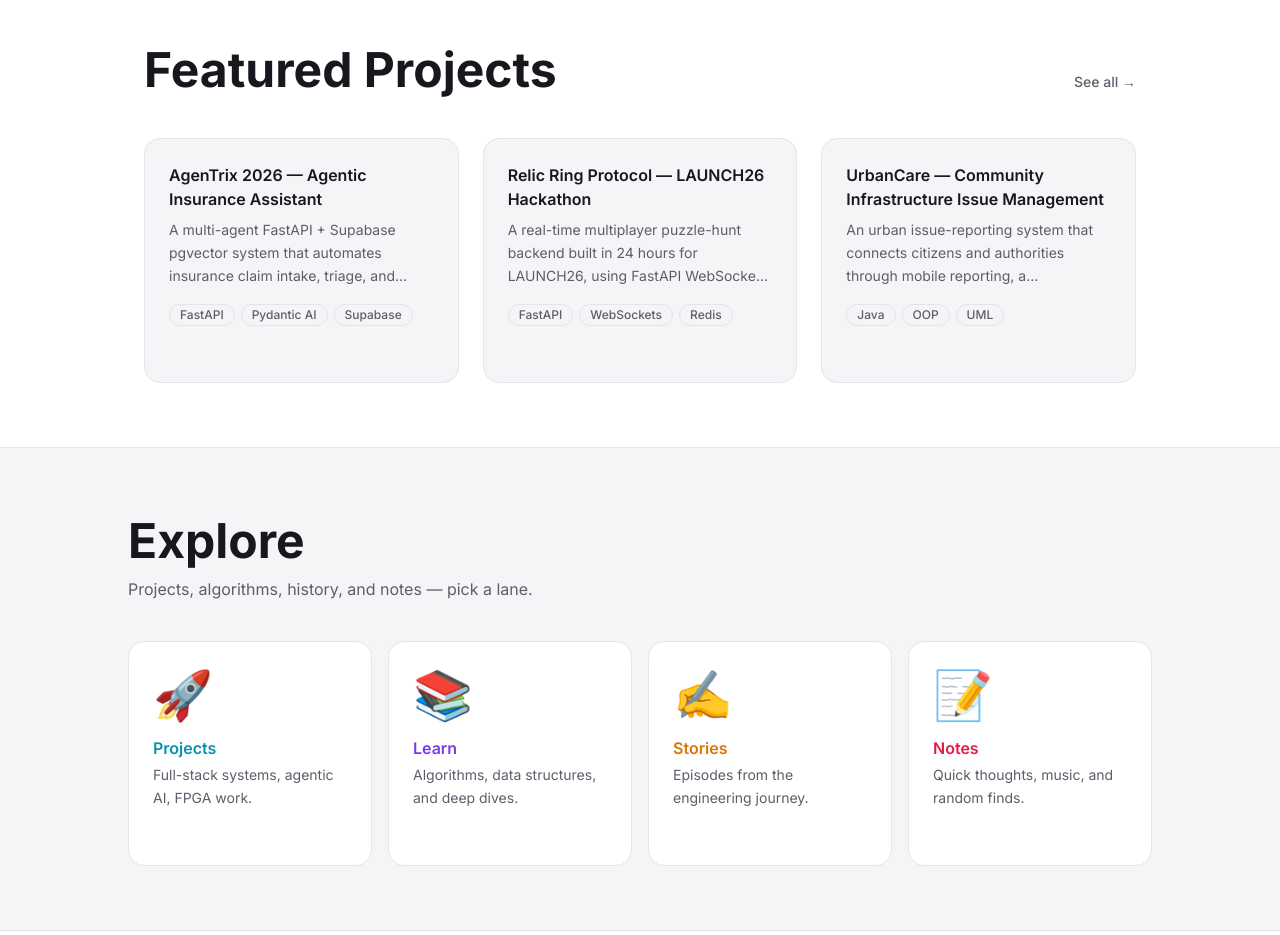
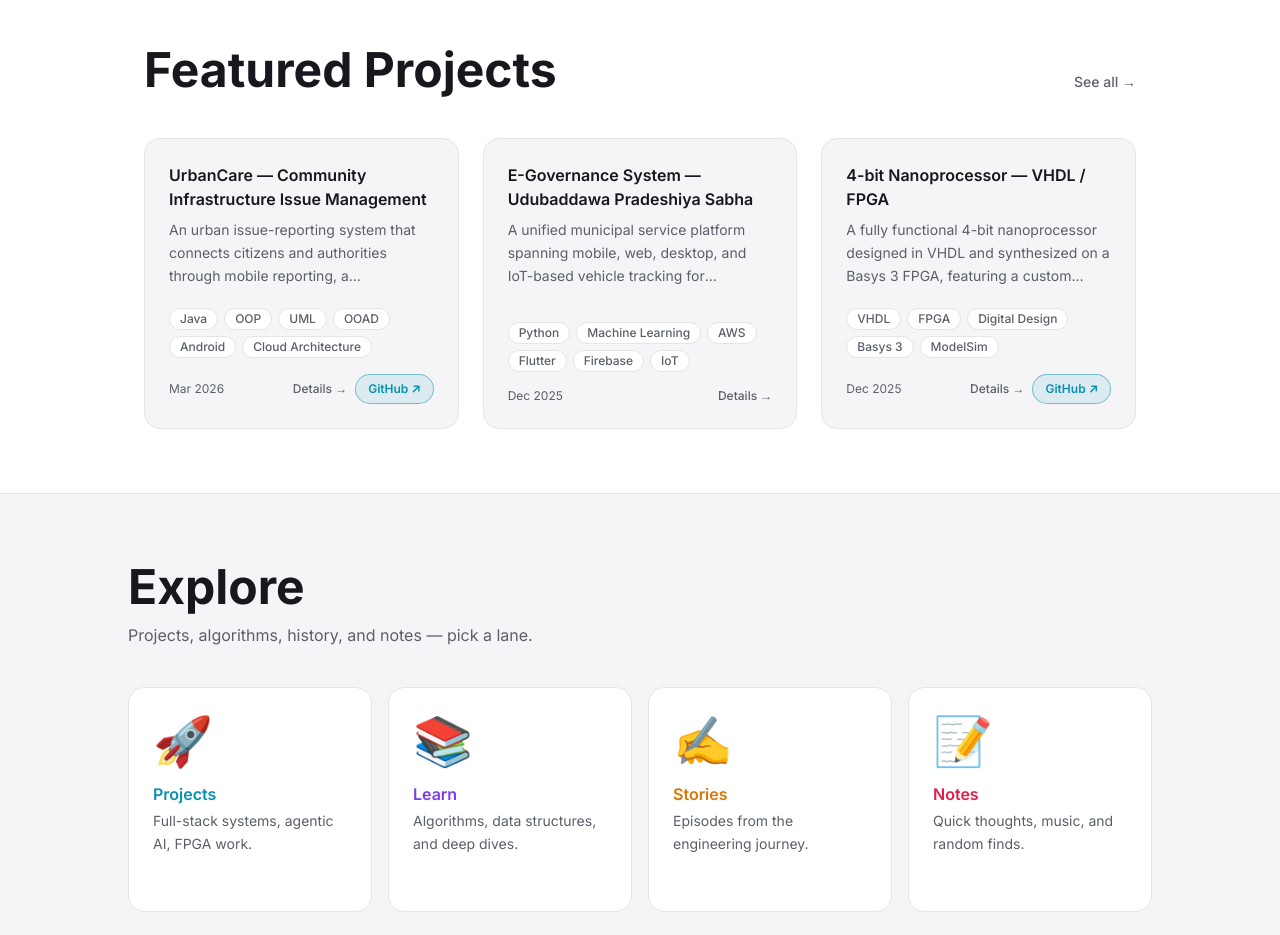
Before and after one commit to Vishwa-Srinath/portfolio-webpage, a Next.js app in the folder portfolio-frontend/: page / in a window 1280 px wide. Shown: the part 880-1815 px from the top of the page. Built offline with nearby package versions, Linux system fonts and the light colour scheme; no server answers.

Commit message:
contentchange1

```diff
--- a/portfolio-frontend/app/page.tsx
+++ b/portfolio-frontend/app/page.tsx
@@ -8,10 +8,11 @@ import { getAllContentByType, sortByDate, filterFeatured } from "@/lib/content";
 export const metadata: Metadata = {
   title: "Vishwa Srinath — CS&E Undergraduate",
   description:
-    "CS&E undergraduate at University of Moratuwa building agentic AI systems, DSA content, and FPGA projects.",
+    "CS&E undergraduate at the University of Moratuwa exploring database systems, data science, AI, mathematics, and FPGA design.",
   openGraph: {
     title: "Vishwa Srinath — CS&E Undergraduate",
-    description: "CS&E undergraduate at University of Moratuwa building agentic AI systems, DSA content, and FPGA projects.",
+    description:
+      "CS&E undergraduate at the University of Moratuwa exploring database systems, data science, AI, mathematics, and FPGA design.",
     images: [{ url: "/og/home.png", width: 1200, height: 630 }],
   },
 };
--- a/portfolio-frontend/app/projects/[slug]/page.tsx
+++ b/portfolio-frontend/app/projects/[slug]/page.tsx
@@ -63,9 +63,9 @@ export default async function ProjectPage({ params }: Props) {
               href={project.frontmatter.repoUrl}
               target="_blank"
               rel="noopener noreferrer"
-              className="flex items-center gap-1.5 text-sm font-medium text-[var(--accent-cyan)] hover:underline"
+              className="flex items-center gap-1.5 rounded-full border border-[var(--accent-cyan)]/50 bg-[var(--accent-cyan)]/10 px-4 py-2 text-sm font-semibold text-[var(--accent-cyan)] transition-colors hover:bg-[var(--accent-cyan)] hover:text-white"
             >
-              View Code <ExternalLink className="h-3 w-3" />
+              View on GitHub <ExternalLink className="h-3.5 w-3.5" />
             </a>
           )}
           {project.frontmatter.liveUrl && (
--- a/portfolio-frontend/app/projects/page.tsx
+++ b/portfolio-frontend/app/projects/page.tsx
@@ -4,7 +4,7 @@ import { ProjectCard } from "@/components/projects/ProjectCard";
 
 export const metadata: Metadata = {
   title: "Projects",
-  description: "Full-stack systems, agentic AI, FPGA experiments, and hackathon builds.",
+  description: "Software systems, data-focused projects, community platforms, and FPGA experiments.",
   openGraph: {
     title: "Projects — Vishwa Srinath",
     images: [{ url: "/og/projects.png", width: 1200, height: 630 }],
@@ -20,7 +20,7 @@ export default async function ProjectsPage() {
       <div className="mb-12">
         <h1 className="text-4xl font-bold text-[var(--fg)] md:text-5xl">Projects</h1>
         <p className="mt-3 max-w-xl text-lg text-[var(--fg-muted)]">
-          Full-stack builds, agentic AI systems, competitive code, and FPGA experiments.
+          Software systems, data-focused projects, community platforms, and FPGA experiments.
         </p>
       </div>
 
--- a/portfolio-frontend/components/home/FeaturedProjects.tsx
+++ b/portfolio-frontend/components/home/FeaturedProjects.tsx
@@ -1,5 +1,6 @@
 import Link from "next/link";
 import type { ContentItem } from "@/lib/content";
+import { ProjectCard } from "@/components/projects/ProjectCard";
 
 interface Props {
   projects: ContentItem[];
@@ -22,37 +23,7 @@ export function FeaturedProjects({ projects }: Props) {
 
       <div className="grid gap-6 sm:grid-cols-2 lg:grid-cols-3">
         {projects.map((project) => (
-          <Link
-            key={project.slug}
-            href={`/projects/${project.slug}`}
-            className="group flex flex-col rounded-2xl border border-[var(--border)] bg-[var(--bg-elevated)] p-6 transition-all duration-200 hover:-translate-y-1 hover:border-[var(--accent-cyan)]/40 hover:shadow-lg hover:shadow-[var(--accent-cyan)]/5"
-          >
-            <div className="flex-1">
-              <h3 className="text-base font-semibold text-[var(--fg)] transition-colors group-hover:text-[var(--accent-cyan)]">
-                {project.frontmatter.title}
-              </h3>
-              <p className="mt-2 line-clamp-3 text-sm leading-relaxed text-[var(--fg-muted)]">
-                {project.frontmatter.summary}
-              </p>
-            </div>
-
-            {project.frontmatter.tags && project.frontmatter.tags.length > 0 && (
-              <div className="mt-4 flex flex-wrap gap-1.5">
-                {project.frontmatter.tags.slice(0, 3).map((tag) => (
-                  <span
-                    key={tag}
-                    className="rounded-full border border-[var(--border)] px-2.5 py-0.5 text-xs font-medium text-[var(--fg-muted)]"
-                  >
-                    {tag}
-                  </span>
-                ))}
-              </div>
-            )}
-
-            <p className="mt-4 text-xs font-medium text-[var(--accent-cyan)] opacity-0 transition-opacity group-hover:opacity-100">
-              Read case study →
-            </p>
-          </Link>
+          <ProjectCard key={project.slug} project={project} />
         ))}
       </div>
     </section>
--- a/portfolio-frontend/components/projects/ProjectCard.tsx
+++ b/portfolio-frontend/components/projects/ProjectCard.tsx
@@ -7,13 +7,15 @@ interface Props {
 
 export function ProjectCard({ project }: Props) {
   return (
-    <Link
-      href={`/projects/${project.slug}`}
-      className="group flex flex-col rounded-2xl border border-[var(--border)] bg-[var(--bg-elevated)] p-6 transition-all duration-200 hover:-translate-y-1 hover:border-[var(--accent-cyan)]/40 hover:shadow-lg hover:shadow-[var(--accent-cyan)]/5"
-    >
+    <article className="group flex flex-col rounded-2xl border border-[var(--border)] bg-[var(--bg-elevated)] p-6 transition-all duration-200 hover:-translate-y-1 hover:border-[var(--accent-cyan)]/40 hover:shadow-lg hover:shadow-[var(--accent-cyan)]/5">
       <div className="flex-1">
-        <h2 className="text-base font-semibold text-[var(--fg)] transition-colors group-hover:text-[var(--accent-cyan)]">
-          {project.frontmatter.title}
+        <h2 className="text-base font-semibold">
+          <Link
+            href={`/projects/${project.slug}`}
+            className="text-[var(--fg)] transition-colors group-hover:text-[var(--accent-cyan)]"
+          >
+            {project.frontmatter.title}
+          </Link>
         </h2>
         <p className="mt-2 line-clamp-3 text-sm leading-relaxed text-[var(--fg-muted)]">
           {project.frontmatter.summary}
@@ -33,17 +35,32 @@ export function ProjectCard({ project }: Props) {
         </div>
       )}
 
-      <div className="mt-4 flex items-center justify-between">
+      <div className="mt-4 flex items-center justify-between gap-3">
         <time className="text-xs text-[var(--fg-muted)]">
           {new Date(project.frontmatter.date).toLocaleDateString("en-US", {
             year: "numeric",
             month: "short",
           })}
         </time>
-        <p className="text-xs font-medium text-[var(--accent-cyan)] opacity-0 transition-opacity group-hover:opacity-100">
-          Read →
-        </p>
+        <div className="flex items-center gap-2">
+          <Link
+            href={`/projects/${project.slug}`}
+            className="text-xs font-medium text-[var(--fg-muted)] transition-colors hover:text-[var(--fg)]"
+          >
+            Details →
+          </Link>
+          {project.frontmatter.repoUrl && (
+            <a
+              href={project.frontmatter.repoUrl}
+              target="_blank"
+              rel="noopener noreferrer"
+              className="rounded-full border border-[var(--accent-cyan)]/50 bg-[var(--accent-cyan)]/10 px-3 py-1.5 text-xs font-semibold text-[var(--accent-cyan)] transition-colors hover:bg-[var(--accent-cyan)] hover:text-white"
+            >
+              GitHub ↗
+            </a>
+          )}
+        </div>
       </div>
-    </Link>
+    </article>
   );
 }
--- a/portfolio-frontend/content/projects/agentrix-2026.mdx
+++ /dev/null
@@ -1,39 +0,0 @@
----
-title: "AgenTrix 2026 — Agentic Insurance Assistant"
-slug: "agentrix-2026"
-summary: "A multi-agent FastAPI + Supabase pgvector system that automates insurance claim intake, triage, and document retrieval for AgenTrix 2026."
-date: "2026-05-01"
-tags: ["FastAPI", "Pydantic AI", "Supabase", "pgvector", "n8n", "Gemini Flash", "Python"]
-coverImage: "/images/projects/agentrix-cover.png"
-repoUrl: "https://github.com/Vishwa-Srinath/agentrix-2026"
-featured: true
----
-
-## The Problem
-
-Insurance claim processing is fundamentally a document-routing problem dressed up in domain jargon. An adjuster receives a claim, hunts through policy documents to find the relevant clause, cross-references historical precedents, and writes a triage decision — a workflow that is mechanically repetitive but requires correctly interpreting ambiguous natural language. AgenTrix 2026 asked teams to build AI systems that could reduce this loop.
-
-## What We Built
-
-A multi-agent orchestration system where:
-
-1. **Intake Agent** — receives claim text via FastAPI endpoint, extracts structured fields (claimant, policy number, incident type, amount) using Pydantic AI with Gemini Flash as the backbone model.
-2. **Retrieval Agent** — embeds the extracted claim summary and runs cosine similarity search against a Supabase pgvector store of policy documents and past claim decisions.
-3. **Triage Agent** — receives the retrieval results and produces a structured recommendation (approve/escalate/reject with reason), again via Pydantic AI structured output.
-4. **Notification Workflow** — n8n picks up the triage decision and routes it: approved claims fire a webhook, escalations create a Supabase row for human review.
-
-## Technical Decisions
-
-**Gemini 2.0 Flash over GPT-4**: Chose Flash for latency — claim intake loops needed sub-2s round trips, and Flash's structured output support via Pydantic AI was sufficient for the extraction tasks. Accepted the trade-off of lower complex reasoning depth, which wasn't needed for field extraction.
-
-**Pydantic AI over raw LangChain**: LangChain's abstractions added ceremony without giving us agent handoff clarity we needed. Pydantic AI's typed agent contracts mapped directly to the FastAPI schema layer, reducing validation bugs between agents.
-
-**pgvector over a dedicated vector DB**: Supabase pgvector kept the infrastructure count at one (single Postgres instance handles relational + vector workloads). At our document volume (~500 policy clauses), IVFFlat indexing wasn't necessary — flat cosine scan was fast enough and simpler to reason about.
-
-**n8n for orchestration side effects**: Rather than building notification and audit-trail logic into FastAPI routes, n8n handles the side-effect workflows. This meant we could iterate on notification logic (Slack vs. email vs. webhook) without touching the core API.
-
-## Results
-
-Completed the hackathon demo with working end-to-end claim intake to triage decision in ~1.8s average. The system correctly escalated ambiguous claims (those where retrieved policy clauses had low similarity scores) rather than guessing — a deliberate design choice that judges responded well to.
-
-**What I'd do differently**: The retrieval step needs a re-ranking pass before sending to the Triage Agent — top-k cosine similarity can surface semantically close but contextually irrelevant clauses. A cross-encoder reranker (even a small one) would improve the triage accuracy meaningfully.
--- a/portfolio-frontend/content/projects/relic-ring-protocol.mdx
+++ /dev/null
@@ -1,37 +0,0 @@
----
-title: "Relic Ring Protocol — LAUNCH26 Hackathon"
-slug: "relic-ring-protocol"
-summary: "A real-time multiplayer puzzle-hunt backend built in 24 hours for LAUNCH26, using FastAPI WebSockets, Redis pub/sub, and a procedural clue-generation pipeline."
-date: "2026-03-15"
-tags: ["FastAPI", "WebSockets", "Redis", "Python", "TypeScript", "Real-time"]
-coverImage: "/images/projects/relic-ring-cover.png"
-repoUrl: "https://github.com/Vishwa-Srinath/relic-ring-protocol"
-featured: true
----
-
-## The Problem
-
-LAUNCH26 gave teams 24 hours and the prompt: "build something multiplayer." Most teams reached for games or collaborative tools. We wanted something that felt more like an experience — a real-time puzzle hunt where clues unlock in sequence, teams race to decode them, and the server orchestrates progression state so no client can cheat by jumping ahead.
-
-## What We Built
-
-A puzzle-hunt platform with:
-
-- **FastAPI WebSocket server** — each "room" is a persistent connection group; the server pushes clue reveals and team progress events to all connected clients in real time
-- **Redis pub/sub** — used as the event bus between the puzzle logic layer and the WebSocket broadcast layer, so the two concerns are decoupled (important when multiple server instances might be running)
-- **Procedural clue generation** — a small pipeline that takes a "seed" (a theme word) and generates a chain of encoded clues (base64 → Caesar cipher → anagram) with known solutions, so we could demo with arbitrary themes without hand-authoring each puzzle
-- **Next.js frontend** — client subscribes to the room WebSocket, renders current clue and team leaderboard, handles input validation locally before submitting to server
-
-## Technical Decisions
-
-**FastAPI WebSockets over socket.io**: Socket.io's Python server (python-socketio) adds an abstraction layer that we'd have to fight with for custom room management. FastAPI's native WebSocket support gave us direct control over the connection lifecycle and message framing.
-
-**Redis pub/sub over in-memory broadcast**: An in-memory dict of connections would have worked for a single server, but Redis pub/sub meant we could demo with two server replicas running simultaneously (which we did for load testing in hour 20 — it held). More importantly, pub/sub is the right pattern here: the puzzle logic component publishes an event, it doesn't know or care how many WebSocket handlers are listening.
-
-**Procedural clues over hand-authored content**: We had 24 hours. Writing puzzle content by hand would have consumed half of it. The generator trades puzzle quality (generated clues are mechanical, not elegant) for demo flexibility and replayability.
-
-## Results
-
-Working demo by hour 22: three teams connected simultaneously, solving a 5-clue chain with live leaderboard updates under 100ms latency on the conference WiFi. The puzzle was thin on real content (procedural generation shows its seams quickly) but the infrastructure held.
-
-**What I'd do differently**: The clue generation pipeline should be pluggable — a YAML file of hand-crafted clues for production, procedural generation only as a fallback. The current architecture actually supports this (the generator is behind a single interface), but we didn't have time to write the YAML schema. That, and proper reconnection handling — if a client drops and reconnects, they should resume their room state, which currently requires a manual rejoin.
```
Also changed, not shown: portfolio-frontend/app/about/page.tsx (+26 -17 lines).
